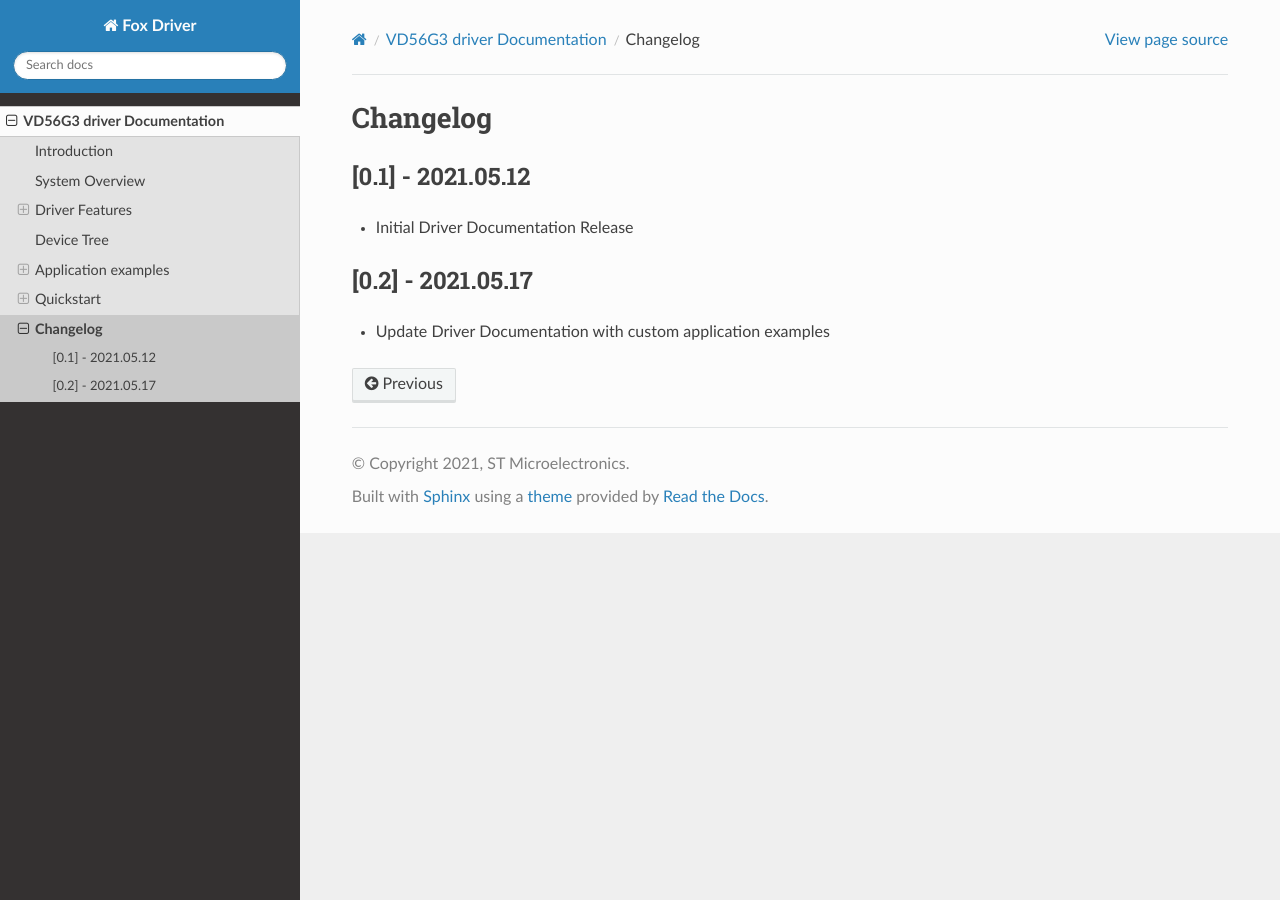
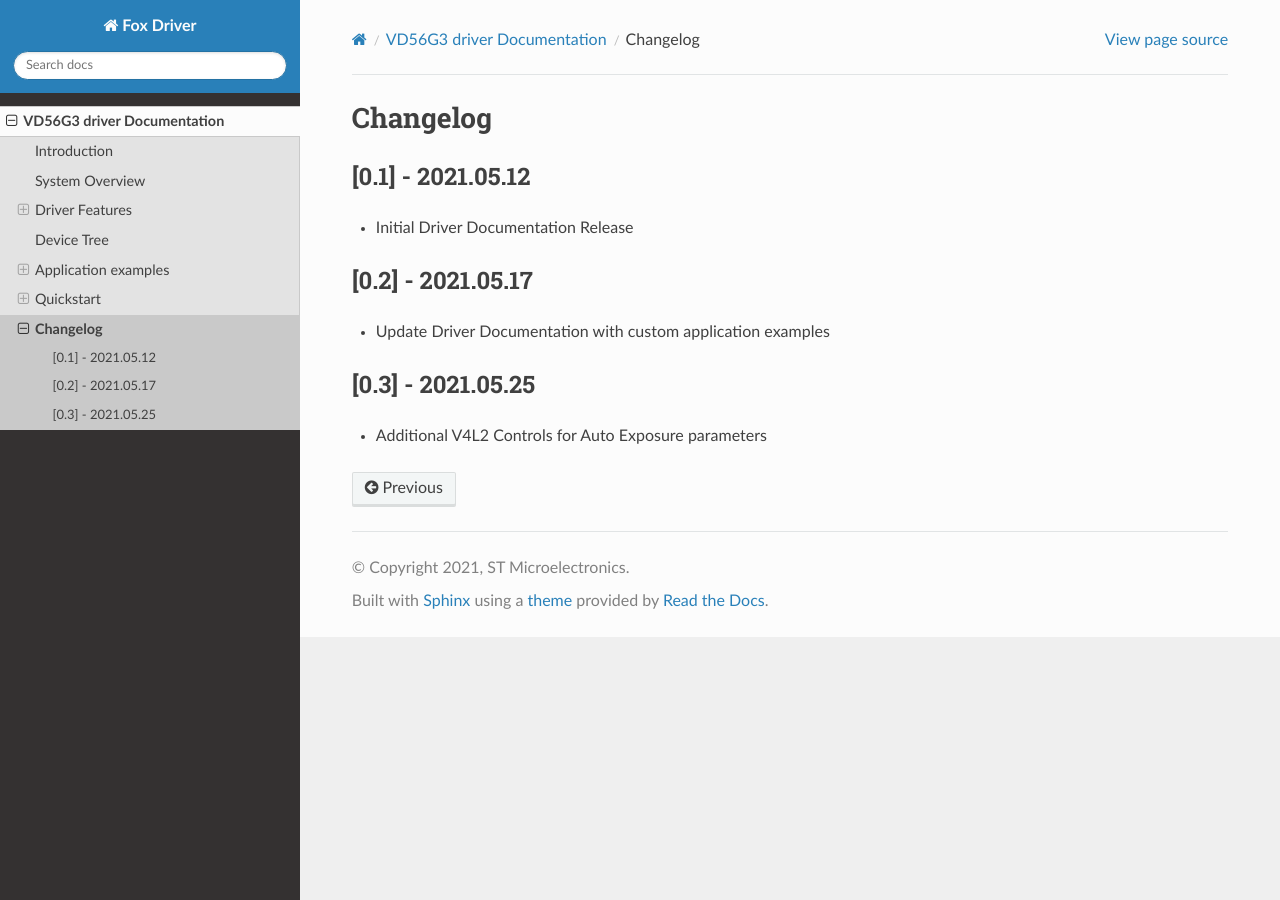
Before and after one commit to STMicroelectronics/vd56g3-linux-driver, a Sphinx documentation site: the page built from doc/changelog.rst, in a window 1280 px wide. Built offline with Sphinx 7.4.7 and the Read the Docs theme 2.0.0, drawn with Linux system fonts in a browser that asks for light colours.

Commit message:
[DOC] - Bump documentation version to 0.3

```diff
--- a/doc/changelog.rst
+++ b/doc/changelog.rst
@@ -9,3 +9,7 @@ Changelog
 [0.2] - 2021.05.17
 ------------------
 - Update Driver Documentation with custom application examples
+
+[0.3] - 2021.05.25
+------------------
+- Additional V4L2 Controls for Auto Exposure parameters
--- a/doc/conf.py
+++ b/doc/conf.py
@@ -22,7 +22,7 @@ copyright = '2021, ST Microelectronics'
 author = 'SP'
 
 # The full version, including alpha/beta/rc tags
-release = '0.2.0'
+release = '0.3.0'
 
 
 # -- General configuration ---------------------------------------------------
```
